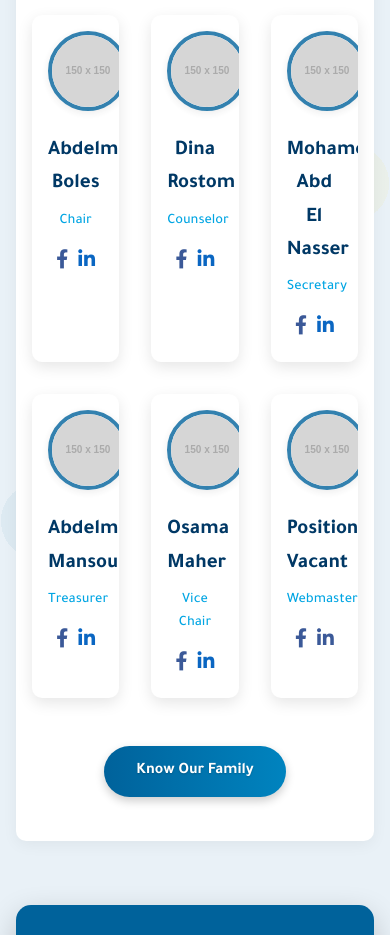
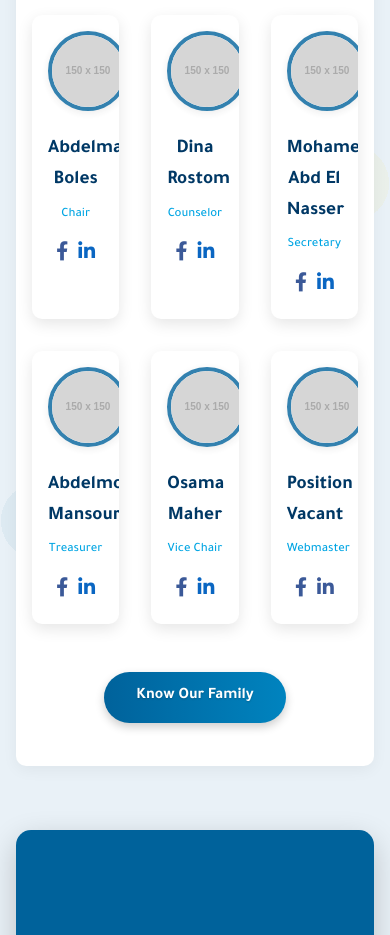
Before and after one commit to Minal0p/IEEE-ET5, a plain HTML site: page index.html in a window 390 px wide. Shown: the part 2180-3115 px from the top of the page. Drawn offline with Linux system fonts and the light colour scheme; placeholder pictures from the web are drawn by us.

Commit message:
Update index.html

```diff
--- a/index.html
+++ b/index.html
@@ -1096,23 +1096,12 @@
             }
 
             .member-card h3 {
-                font-size: 1.3rem;
-                /* Smaller font for name */
+                font-size: 1.2rem; /* Adjusted font size for name */
             }
 
             .member-role {
-                font-size: 0.9rem;
-                /* Smaller font for role */
-                /* Removed margin-bottom as description is removed */
-                /* margin-bottom: 0.8rem; */
-            }
-
-            /* Removed .member-description styling as the element will be removed */
-            /* .member-description {
-                font-size: 0.85rem;
-                color: #555;
-                margin-bottom: 1rem;
-            } */
+                font-size: 0.8rem; /* Adjusted font size for role */
+            }
 
             .member-social-links {
                 margin-top: 8px;
```
